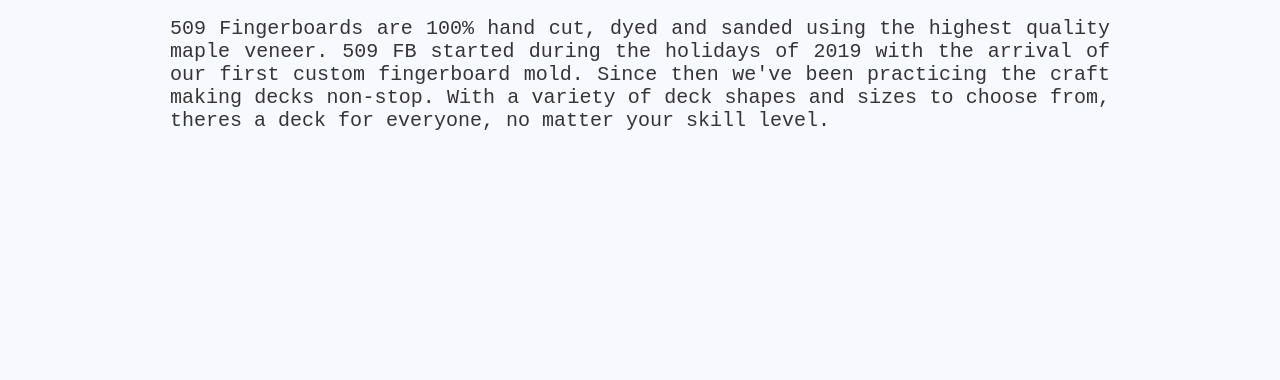
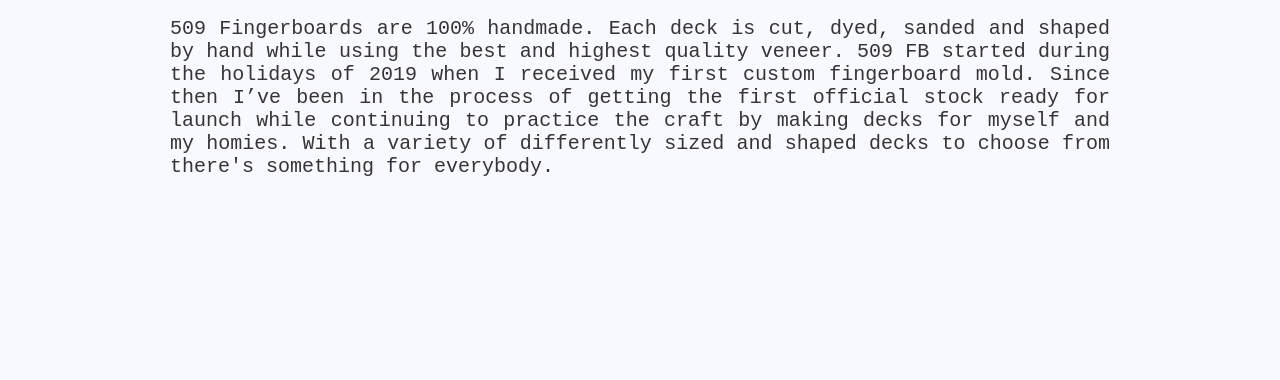
Before and after one commit to LaunchPad90/fingerboard-site, a Gatsby site: page /about in a window 1280 px wide. Shown: the part 327-707 px from the top of the page. Built offline with nearby package versions, Linux system fonts and the light colour scheme; Gatsby itself is replaced by a stand-in of ours.

```diff
--- a/src/pages/about.js
+++ b/src/pages/about.js
@@ -29,7 +29,8 @@
       <Div>
         <div className="heading">About 509 Fingerboards</div>
         <div className="section">
-          <p>509 Fingerboards are 100% hand cut, dyed and sanded using the highest quality maple veneer. 509 FB started during the holidays of 2019 with the arrival of our first custom fingerboard mold. Since then we've been practicing the craft making decks non-stop. With a variety of deck shapes and sizes to choose from, theres a deck for everyone, no matter your skill level.
+          <p>
+            509 Fingerboards are 100% handmade. Each deck is cut, dyed, sanded and shaped by hand while using the best and highest quality veneer. 509 FB started during the holidays of 2019 when I received my first custom fingerboard mold. Since then I’ve been in the process of getting the first official stock ready for launch while continuing to practice the craft by making decks for myself and my homies. With a variety of differently sized and shaped decks to choose from there's something for everybody.
           </p>
         </div>
       </Div>
```
Also changed, not shown: src/data/deck-data.js (+4 -4 lines), 7 other files.
